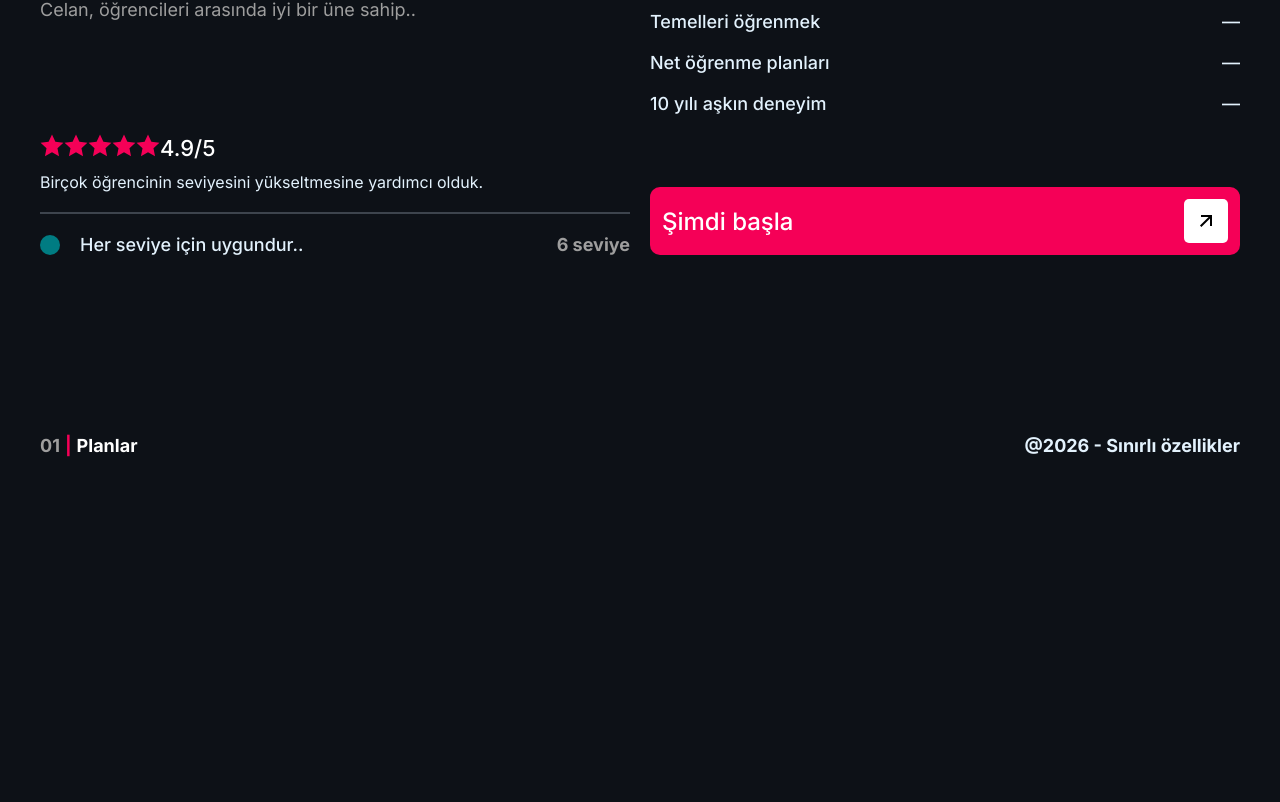
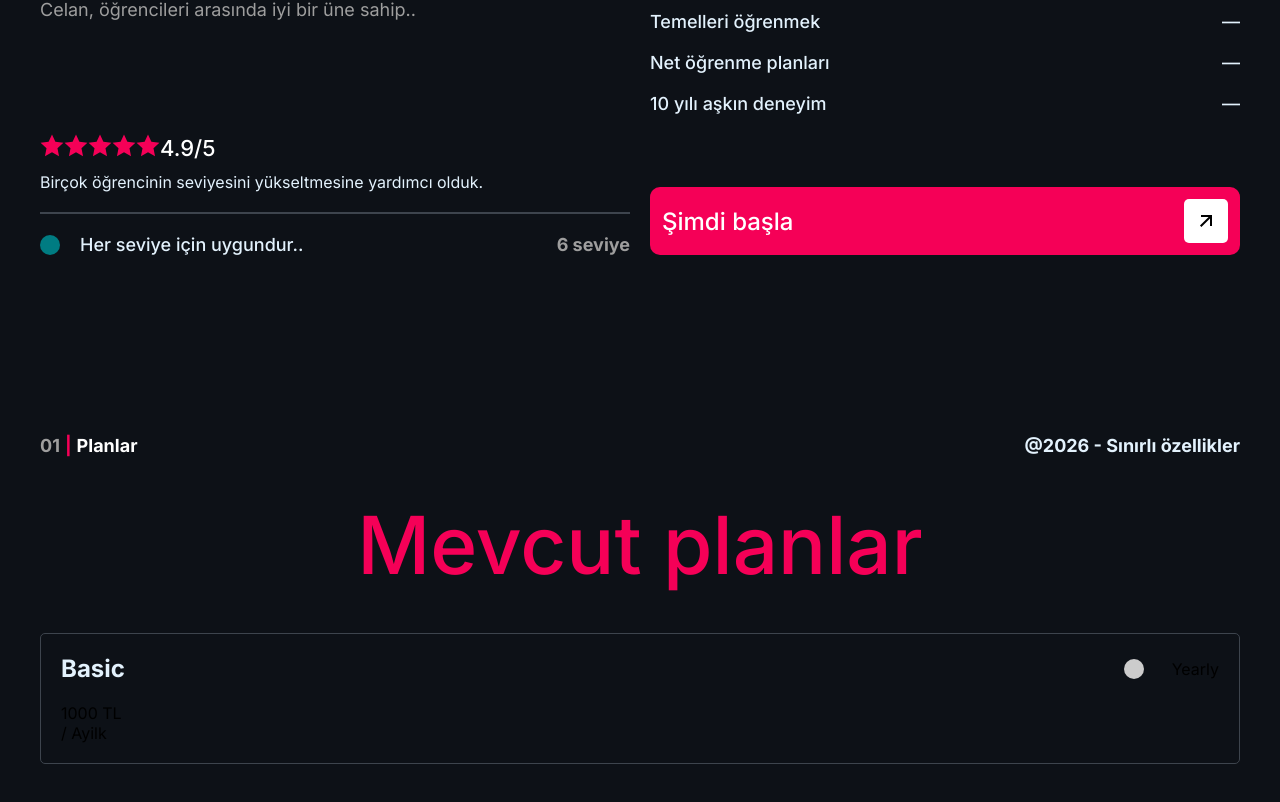
Before and after one commit to a00ae/Ceylan-Academic, a React (Vite) app: page / in a window 1280 px wide. Shown: the part 1077-1879 px from the top of the page. Before the commit the page ends 1613 px from the top, so only its background shows below. Built offline with nearby package versions, Linux system fonts and the light colour scheme.

Commit message:
new card

```diff
--- a/src/components/layout/Main/section-2/Plans.module.scss
+++ b/src/components/layout/Main/section-2/Plans.module.scss
@@ -1,8 +1,93 @@
 @use "../../../../styles/variables" as v;
 .plans {
-    @include v.container-padding-box;
-    &_container {
-        @include v.flex-column(md);
+  @include v.container-padding-box;
+  &_container {
+    @include v.flex-column(md);
+  }
+  &_card {
+    @include v.flex-row(center, center, md);
+    width: 100%;
+    .price-card {
+      border: 1px solid var(--border-color);
+      border-radius: var(--border-radius-sm);
+      padding: var(--space-sm);
+      flex: 1;
+      @include v.flex-column(md);
+      .top {
+        @include v.flex-column(sm);
+        .title {
+          @include v.flex-row(space-between);
+          span[data-plans] {
+            @include v.typography-style(md, bold, text-color);
+          }
+          .check-box {
+            display: flex;
+            align-items: center;
+            gap: var(--gap-sm);
+            .switch {
+              position: relative;
+              width: 50px;
+              height: 25px;
+              display: inline-block;
+
+              & input {
+                opacity: 0;
+                width: 0;
+                height: 0;
+              }
+              :global(.slider) {
+                position: absolute;
+                right: 0;
+                bottom: 0;
+                left: 0;
+                top: 0;
+                cursor: pointer;
+                background-color: var(--white-color);
+                -webkit-transition: 0.4s;
+                transition: 0.4s;
+                &::before {
+                  content: "";
+                  position: absolute;
+                  width: 20px;
+                  height: 20px;
+                  left: 2px;
+                  bottom: 2.5px;
+                  background-color: #ccc;
+                  -webkit-transition: 0.4s;
+                  transition: 0.4s;
+                }
+              }
+
+              & input:checked + :global(.slider) {
+                background-color: var(--btn-color);
+              }
+              & input:focus + :global(.slider) {
+                box-shadow: 0 0 1px #fc404057;
+              }
+
+              & input:checked + :global(.slider)::before {
+                -webkit-transform: translateX(25px);
+                -ms-transform: translateX(25px);
+                transform: translateX(25px);
+                background-color: var(--white-color, white);
+              }
+
+              // Rounded sliders
+              :global(.slider.round) {
+                border-radius: 30px;
+              }
+              :global(.slider.round)::before {
+                border-radius: 50%;
+              }
+            }
+            & p {
+              font-size: var(--font-size-md-alt);
+              font-weight: var(--font-weight-semibold);
+              color: var(--main-title-color);
+            }
+          }
+        }
+      }
     }
-
+  }
 }
--- a/src/components/layout/Main/section-2/Plans.tsx
+++ b/src/components/layout/Main/section-2/Plans.tsx
@@ -1,21 +1,59 @@
+import { useState } from "react";
 import Box from "../../../ui/Card/Box";
 import { pageData } from "../../../ui/Card/dataBox";
+import Heading from "../../../ui/Card/Heading";
 import styles from "./Plans.module.scss";
-
 
 const Plans = () => {
   // نستخرج كائن الـ plans المباشر
   const { plans } = pageData;
+  const [checkedPlans, setCheckedPlans] = useState<Record<string, boolean>>({});
+
+  const togglePlan = (planTitle: string) => {
+    setCheckedPlans((prev) => ({
+      ...prev,
+      [planTitle]: !prev[planTitle],
+    }));
+  };
 
   return (
-    <div className={styles.plans}>
-        <div className={styles["plans_container"]}>
+    <section className={styles.plans}>
+      <div className={styles["plans_container"]}>
+        {/* نمرر الكائن مباشرة بدون map */}
 
+        <Box {...plans} />
+        <Heading {...plans} />
+
+        <div className={styles["plans_card"]}>
+          <div className={styles["price-card"]}>
+            <div className={styles.top}>
+              {/* title */}
+              <div className={styles.title}>
+                <span data-plans>Basic</span>
+                <div className={styles["check-box"]}>
+                  <label className={styles.switch}>
+                    <input
+                      // checked={isYearly}
+                      // onChange={() => togglePlan(title)}
+                      type="checkbox"
+                    />
+                    <span className="slider round"></span>
+                  </label>
+                  <p>Yearly</p>
+                </div>
+              </div>
+              {/* price */}
+              <div className={styles["price-componints"]}>
+                <p>1000 TL</p>
+                <p>/ <span>Ayilk</span></p>
+
+
+              </div>
+            </div>
+          </div>
         </div>
-      {/* نمرر الكائن مباشرة بدون map */}
-      <Box {...plans} />
-
-    </div>
+      </div>
+    </section>
   );
 };
 
--- /dev/null
+++ b/src/components/layout/Main/section-2/dataPlans.ts
@@ -0,0 +1,6 @@
+interface DataPlans {
+    id: number;
+    type: "Küçük plan",
+    price: number,
+
+}
--- /dev/null
+++ b/src/components/ui/Card/Heading.tsx
@@ -0,0 +1,17 @@
+import "./box.scss";
+
+type Props = {
+    heading?: string;
+    titleDescription?: string;
+}
+
+const Heading = (props: Props) => {
+  return (
+    <div className="box__title">
+        {props.heading && props.heading ? <h2>{props.heading}</h2> : "" }
+        {props.titleDescription && props.titleDescription ? <p>{props.titleDescription}</p> : ""}
+    </div>
+  )
+}
+
+export default Heading
--- a/src/components/ui/Card/box.scss
+++ b/src/components/ui/Card/box.scss
@@ -21,3 +21,10 @@
     @include v.typography-style(sm, bold, text-color)
   }
 }
+
+.box__title {
+  @include v.flex-column(md, center);
+  h2 {
+    @include v.typography-style(xxl, main, btn-color)
+  }
+}
--- a/src/components/ui/Card/dataBox.ts
+++ b/src/components/ui/Card/dataBox.ts
@@ -7,6 +7,8 @@ export interface BoxItemType {
   id: number;
   title: string;
   desc?: string;
+  heading?: string;
+  titleDescription?: string;
   card?: PlansCard[]; // تركتها مصفوفة هنا لأن الكرت نفسه قد يحتوي على عدة أسعار بالداخل
 }
 
@@ -21,6 +23,7 @@ export const pageData: FullPageDataType = {
     id: 1,
     title: "Planlar",
     desc: "@2026 - Sınırlı özellikler",
+    heading: "Mevcut planlar"
   },
   prices: {
     id: 1,
```
